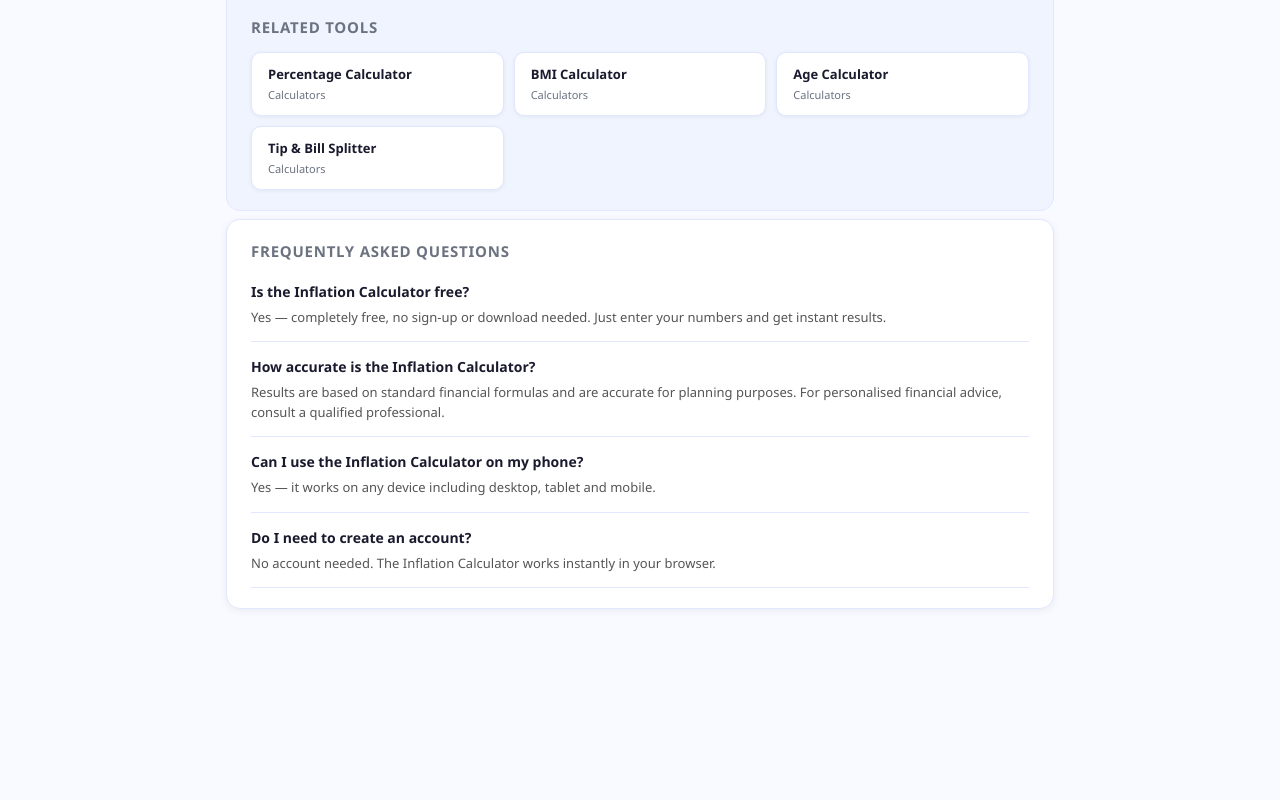
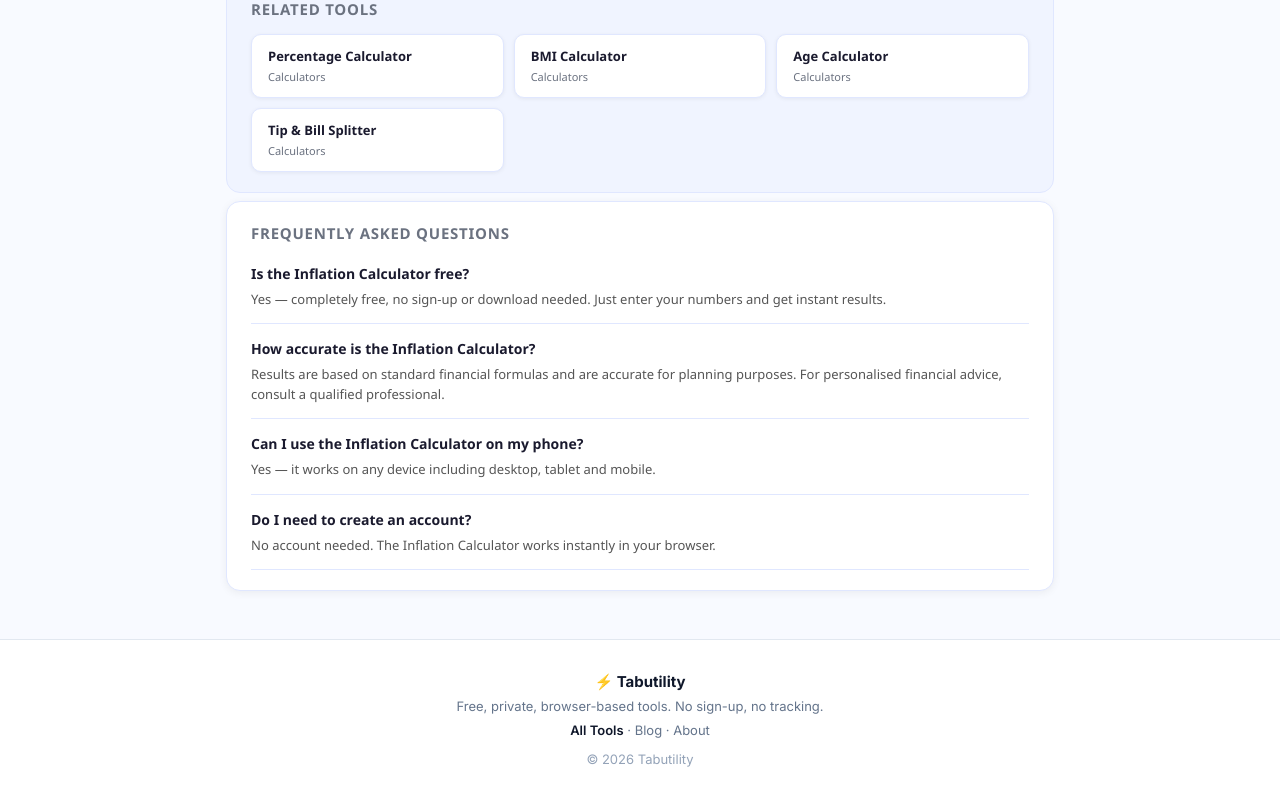
Before and after one commit to rakeshv02/inflation, a React (Vite) app: page / in a window 1280 px wide. Shown: the part 1579-2379 px from the top of the page. Before the commit the page ends 2212 px from the top, so only its background shows below. Built offline with nearby package versions, Linux system fonts and the light colour scheme.

Commit message:
Apply shared Tabutility design language (light palette, Inter, footer, ad-slot polish)

```diff
--- a/index.html
+++ b/index.html
@@ -7,6 +7,7 @@
   <link rel="dns-prefetch" href="https://pagead2.googlesyndication.com" />
   <meta charset="UTF-8" />
   <meta name="viewport" content="width=device-width, initial-scale=1.0" />
+<link rel="preconnect" href="https://fonts.googleapis.com"><link rel="preconnect" href="https://fonts.gstatic.com" crossorigin><link rel="stylesheet" href="https://fonts.googleapis.com/css2?family=Inter:wght@400;600;700;800&display=swap">
   <title>Inflation Calculator — Purchasing Power Over Time | Tabutility</title>
   <meta name="description" content="Calculate the effect of inflation on purchasing power. See what a dollar amount today was worth in the past or will be worth in the future." />
   <meta name="keywords" content="inflation calculator, purchasing power, CPI calculator, real value of money, cost of living calculator" />
@@ -31,7 +32,15 @@
   <script type="application/ld+json">{"@context":"https://schema.org","@type":"BreadcrumbList","itemListElement":[{"@type":"ListItem","position":1,"name":"Tabutility","item":"https://tabutility.com"},{"@type":"ListItem","position":2,"name":"Calculators","item":"https://tabutility.com/#calculators"},{"@type":"ListItem","position":3,"name":"Inflation Calculator","item":"https://inflation.tabutility.com/"}]}</script>
   <script type="application/ld+json">{"@context":"https://schema.org","@type":"FAQPage","mainEntity":[{"@type":"Question","name":"Is the Inflation Calculator free?","acceptedAnswer":{"@type":"Answer","text":"Yes — completely free, no sign-up or download needed. Just enter your numbers and get instant results."}},{"@type":"Question","name":"How accurate is the Inflation Calculator?","acceptedAnswer":{"@type":"Answer","text":"Results are based on standard financial formulas and are accurate for planning purposes. For personalised financial advice, consult a qualified professional."}},{"@type":"Question","name":"Can I use the Inflation Calculator on my phone?","acceptedAnswer":{"@type":"Answer","text":"Yes — it works on any device including desktop, tablet and mobile."}},{"@type":"Question","name":"Do I need to create an account?","acceptedAnswer":{"@type":"Answer","text":"No account needed. The Inflation Calculator works instantly in your browser."}}]}</script>
   <meta name="theme-color" content="#1a1a2e" />
-  </head>
+  <style id="tabutility-brand">
+/* empty ad slots: reserve space, no bordered box */
+.ad-banner,.ad-slot,.ad-container{background:transparent!important;border:none!important;border-bottom:none!important;box-shadow:none!important}
+ins.adsbygoogle,.ad-banner iframe,.ad-slot iframe{visibility:hidden!important}
+ins.adsbygoogle[data-ad-status="filled"],.ad-banner ins[data-ad-status="filled"] iframe,.ad-slot ins[data-ad-status="filled"] iframe{visibility:visible!important}
+nav .brand{color:#0f172a}
+body{-webkit-font-smoothing:antialiased}
+</style>
+</head>
 <body style="margin:0;background:#f8faff;font-family:'Segoe UI',Arial,sans-serif">
 <div id="root"></div>
 <script type="text/babel">
@@ -153,19 +162,19 @@
 
 
 <!-- embed-widget -->
-<div style="max-width:640px;margin:0 auto 32px;background:#1e293b;border:1px solid #334155;border-radius:12px;padding:18px">
-  <h2 style="font-size:15px;font-weight:700;color:#94a3b8;text-transform:uppercase;letter-spacing:.05em;margin-bottom:12px">Embed This Tool</h2>
+<div style="max-width:640px;margin:0 auto 32px;background:#ffffff;border:1px solid #e2e8f0;border-radius:12px;padding:18px">
+  <h2 style="font-size:15px;font-weight:700;color:#64748b;text-transform:uppercase;letter-spacing:.05em;margin-bottom:12px">Embed This Tool</h2>
   <p style="font-size:13px;color:#64748b;margin-bottom:12px">Add this Inflation Calculator to your website or blog for free — just paste this code:</p>
-  <div style="background:#0f172a;border:1px solid #334155;border-radius:8px;padding:12px;font-family:monospace;font-size:12px;color:#7dd3fc;word-break:break-all;margin-bottom:10px" id="embed-code">&lt;iframe src=&quot;https://inflation.tabutility.com/&quot; width=&quot;100%&quot; height=&quot;600&quot; frameborder=&quot;0&quot; style=&quot;border-radius:12px&quot; title=&quot;Inflation Calculator by Tabutility&quot;&gt;&lt;/iframe&gt;
+  <div style="background:#f8f7f4;border:1px solid #e2e8f0;border-radius:8px;padding:12px;font-family:'Inter',monospace;font-size:12px;color:#7dd3fc;word-break:break-all;margin-bottom:10px" id="embed-code">&lt;iframe src=&quot;https://inflation.tabutility.com/&quot; width=&quot;100%&quot; height=&quot;600&quot; frameborder=&quot;0&quot; style=&quot;border-radius:12px&quot; title=&quot;Inflation Calculator by Tabutility&quot;&gt;&lt;/iframe&gt;
 &lt;p style=&quot;font-size:12px&quot;&gt;&lt;a href=&quot;https://inflation.tabutility.com/&quot; target=&quot;_blank&quot; rel=&quot;noopener&quot;&gt;Inflation Calculator&lt;/a&gt; by &lt;a href=&quot;https://tabutility.com/&quot; target=&quot;_blank&quot; rel=&quot;noopener&quot;&gt;Tabutility&lt;/a&gt;&lt;/p&gt;</div>
-  <button onclick="navigator.clipboard.writeText(document.getElementById('embed-code').textContent).then(()=>{this.textContent='Copied!';setTimeout(()=>this.textContent='Copy Embed Code',2000)})" style="background:#38bdf8;color:#0f172a;border:none;border-radius:8px;padding:9px 18px;font-size:13px;font-weight:700;cursor:pointer">Copy Embed Code</button>
+  <button onclick="navigator.clipboard.writeText(document.getElementById('embed-code').textContent).then(()=>{this.textContent='Copied!';setTimeout(()=>this.textContent='Copy Embed Code',2000)})" style="background:#0f172a;color:#f8f7f4;border:none;border-radius:8px;padding:9px 18px;font-size:13px;font-weight:700;cursor:pointer">Copy Embed Code</button>
   <span style="font-size:11px;color:#475569;margin-left:12px">Free to use — the credit link helps others find the tool</span>
 </div>
-<div style="margin:0 auto 24px;max-width:640px;background:#1e293b;border-radius:10px;padding:14px 18px;display:flex;align-items:center;gap:14px;cursor:pointer;border:1px solid #334155" onclick="window.open('https://www.amazon.co.uk/s?k=inflation%20investing%20protect%20money%20books&tag=tabutility-20','_blank','noopener noreferrer')" title="Protect your money from inflation?">
+<div style="margin:0 auto 24px;max-width:640px;background:#ffffff;border-radius:10px;padding:14px 18px;display:flex;align-items:center;gap:14px;cursor:pointer;border:1px solid #e2e8f0" onclick="window.open('https://www.amazon.co.uk/s?k=inflation%20investing%20protect%20money%20books&tag=tabutility-20','_blank','noopener noreferrer')" title="Protect your money from inflation?">
   <span style="font-size:28px;flex-shrink:0">📚</span>
   <div style="min-width:0">
-    <div style="font-size:13px;font-weight:700;color:#f1f5f9;margin-bottom:3px">Protect your money from inflation?</div>
-    <div style="font-size:12px;color:#94a3b8">Browse inflation-proofing & investing books <span style="color:#f59e0b;white-space:nowrap">→ Browse on Amazon</span></div>
+    <div style="font-size:13px;font-weight:700;color:#0f172a;margin-bottom:3px">Protect your money from inflation?</div>
+    <div style="font-size:12px;color:#64748b">Browse inflation-proofing & investing books <span style="color:#f59e0b;white-space:nowrap">→ Browse on Amazon</span></div>
     <div style="font-size:10px;color:#475569;margin-top:3px">As an Amazon Associate we earn from qualifying purchases.</div>
   </div>
 </div>
@@ -233,5 +242,11 @@
   }
 })();
 </script>
+<footer style="border-top:1px solid #e2e8f0;background:#ffffff;margin-top:48px;padding:28px 24px;text-align:center;font-family:'Inter',-apple-system,BlinkMacSystemFont,'Segoe UI',sans-serif;font-size:13px;color:#64748b;line-height:1.8">
+<div style="font-weight:700;color:#0f172a;font-size:15px">⚡ Tabutility</div>
+<div>Free, private, browser-based tools. No sign-up, no tracking.</div>
+<div><a href="https://tabutility.com" style="color:#0f172a;font-weight:600;text-decoration:none">All Tools</a> · <a href="https://tabutility.com/blog/" style="color:#64748b;text-decoration:none">Blog</a> · <a href="https://tabutility.com/#about" style="color:#64748b;text-decoration:none">About</a></div>
+<div style="margin-top:6px;color:#94a3b8">© 2026 Tabutility</div>
+</footer>
 </body>
 </html>
--- a/src/index.css
+++ b/src/index.css
@@ -4,5 +4,5 @@
 
 body {
   margin: 0;
-  font-family: 'Inter', sans-serif;
+  font-family:'Inter', 'Inter', sans-serif;
 }
```
